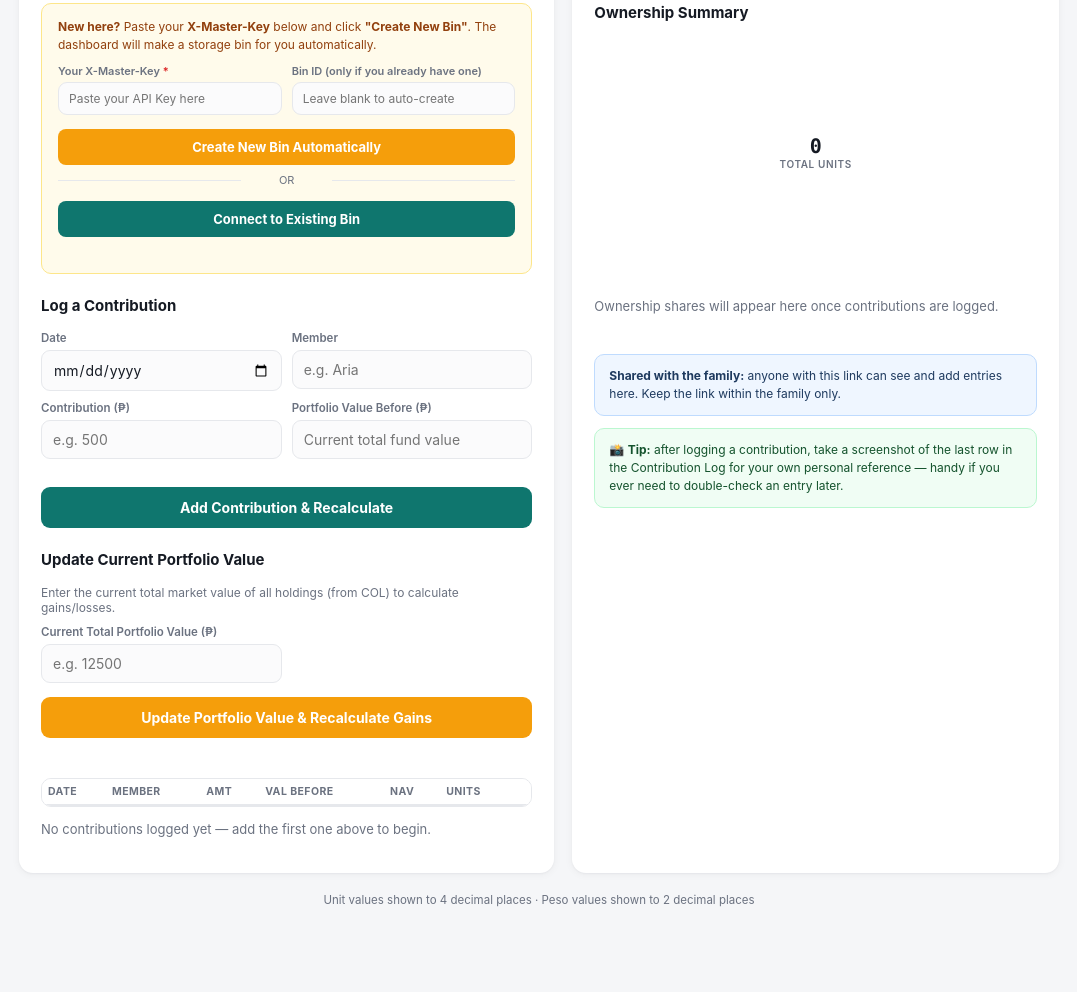
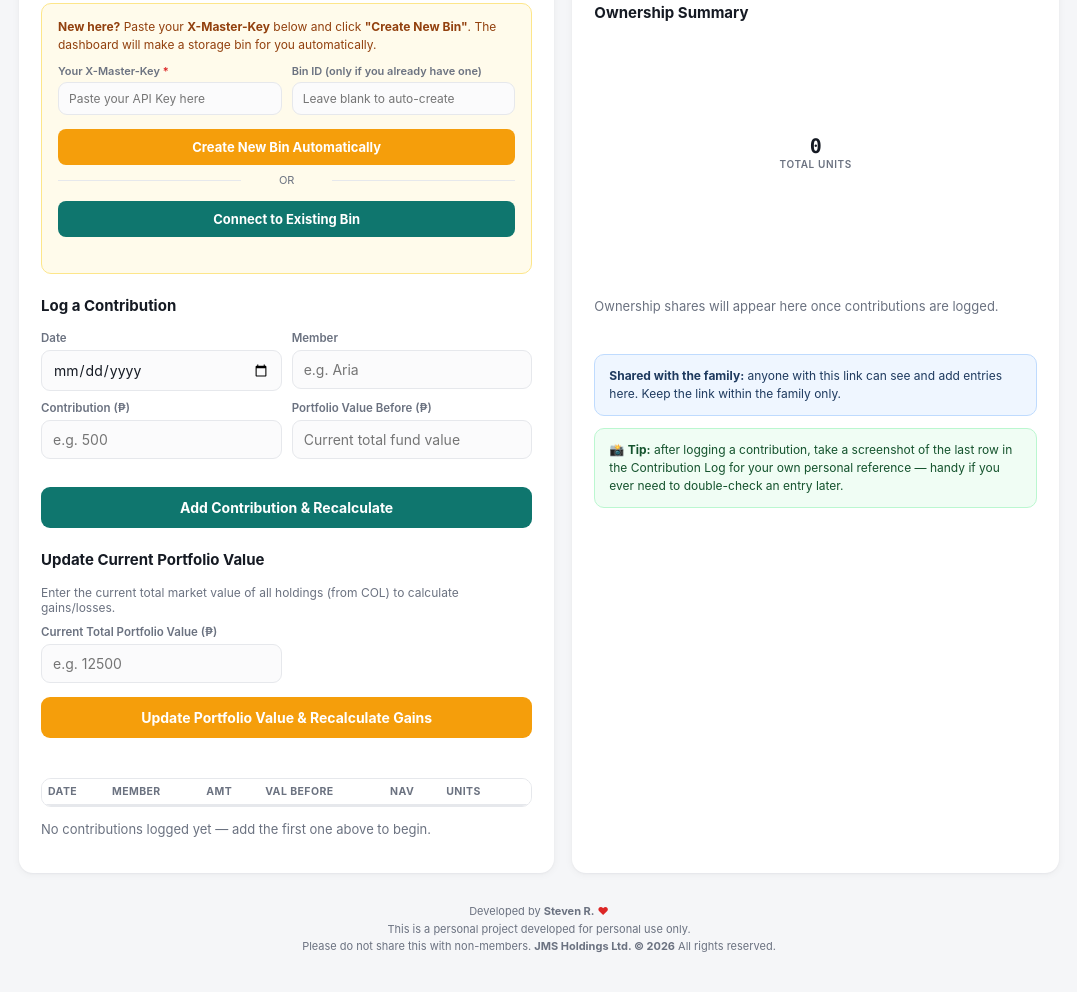
Before and after one commit to raagassteven6-max/jms-holdings-funds, a plain HTML site: page JMS.admin.dashV8.2.html in a window 1280 px wide. Shown: the part 265-1257 px from the top of the page, without its empty margins (101-1178 px from the left). Before the commit the page ends 1222 px from the top, so only its background shows below. Drawn offline with nearby package versions, Linux system fonts and the light colour scheme.

Commit message:
Update and rename JMS.admin.dashV8.html to JMS.admin.dashV8.2.html
Adding Footer: Developed by Steven R. ♥
This is a personal project developed for personal use only.
Please do not share this with non-members. JMS Holdings Ltd © 2026 All rights reserved.

```diff
--- a/JMS.admin.dashV8.html
+++ b/JMS.admin.dashV8.2.html
@@ -199,6 +199,8 @@
   .legend-inline .dot{width:10px;height:10px;border-radius:50%;}
 
   .no-data{text-align:center;padding:40px 20px;color:var(--an-ink-soft);font-size:14px;}
+  .dev-footer{text-align:center;padding:30px 16px 20px;font-size:11px;color:var(--ink-soft);line-height:1.6;}
+  .heart{color:#dc2626;}
   .no-data svg{width:48px;height:48px;margin-bottom:12px;opacity:.4;}
 </style>
 </head>
@@ -482,7 +484,11 @@
     </div>
   </div>
 
-  <footer>Unit values shown to 4 decimal places · Peso values shown to 2 decimal places</footer>
+  <div class="dev-footer">
+    <div>Developed by <strong>Steven R.</strong> <span class="heart">♥</span></div>
+    <div>This is a personal project developed for personal use only.</div>
+    <div>Please do not share this with non-members. <strong>JMS Holdings Ltd. © 2026</strong> All rights reserved.</div>
+  </div>
 </div>
 
 <script>
```
